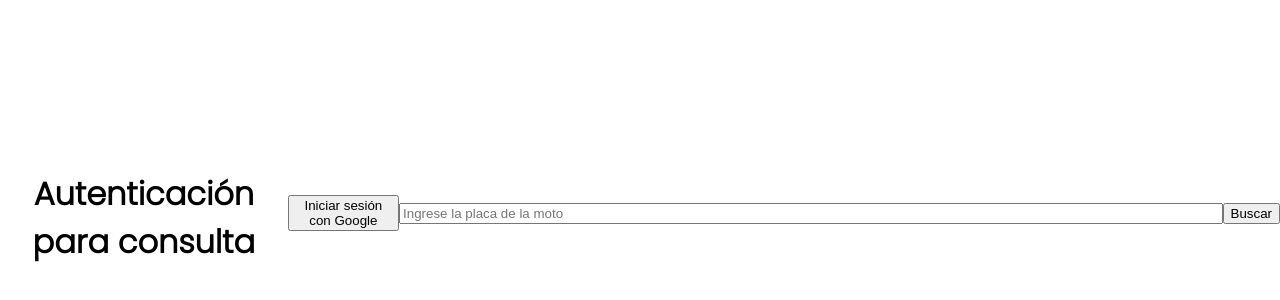
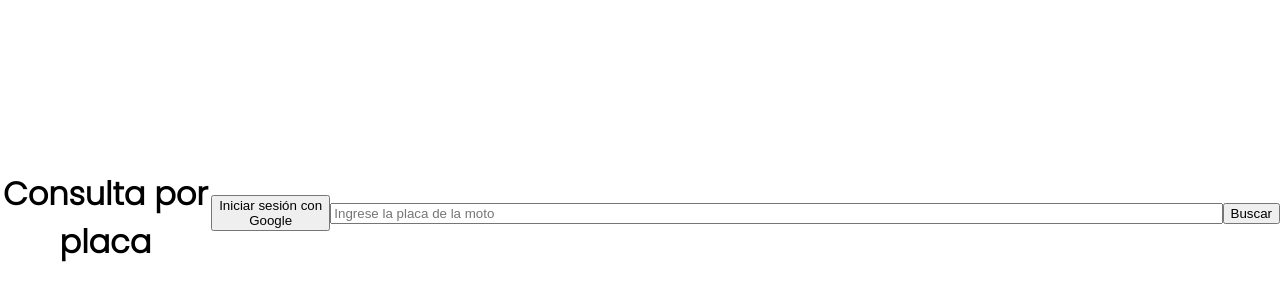
Before and after one commit to d3m3t3r3/CRAG-AU, a plain HTML site: page index.htm in a window 1280 px wide. Shown: the part 182-482 px from the top of the page. Drawn offline with Linux system fonts and the light colour scheme; no server answers.

Commit message:
Update index.htm

```diff
--- a/index.htm
+++ b/index.htm
@@ -14,7 +14,7 @@
 
 </head>
 <body>
-    <h1>Autenticación para consulta</h1> <br>
+    <h1>Consulta por placa</h1> <br>
     <button id="signInBtn" onclick="signInWithGoogle()">Iniciar sesión con Google</button> <br>
     <button id="signOutBtn" style="display:none;">Cerrar sesión</button>
     <script src="https://www.gstatic.com/firebasejs/9.6.1/firebase-app-compat.js"></script>
```
